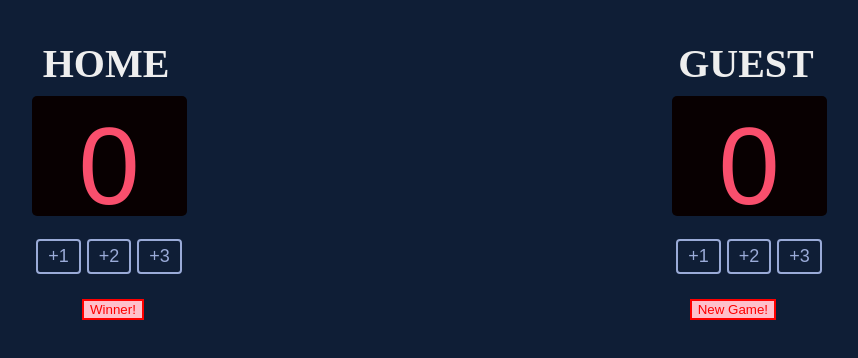
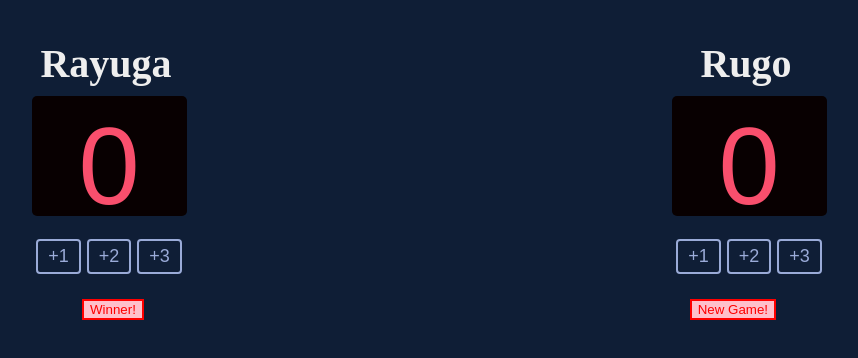
Before and after one commit to Soumadip-Eagle123/Basketball-ScoreBoard, a website built with Vite: page index.html in a window 1280 px wide. Shown: the whole page, without its empty margins (211-1069 px from the left). Built offline with nearby package versions, Linux system fonts and the light colour scheme; a web font is replaced by a local one.

Commit message:
scoreboard
Changed the competitors to Rayuga vs Rugo

```diff
--- a/index.html
+++ b/index.html
@@ -6,7 +6,7 @@
     <body>
         <div class="container">
             <div>
-                <h3 id="heading1">HOME</h3>
+                <h3 id="heading1">Rayuga</h3>
                 <div class="box1">
                 <div class="home" id="home">0</div>
                 </div>
@@ -17,7 +17,7 @@
                 </div>
             </div>
             <div>
-                <h3 id="heading2">GUEST</h3>
+                <h3 id="heading2">Rugo</h3>
                 <div class="box2">
                 <div class="guest" id="guest">0</div>
                 </div>
```
